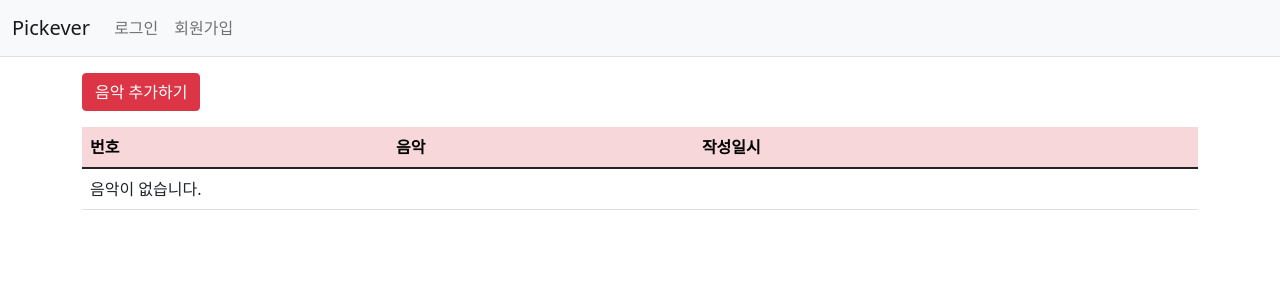
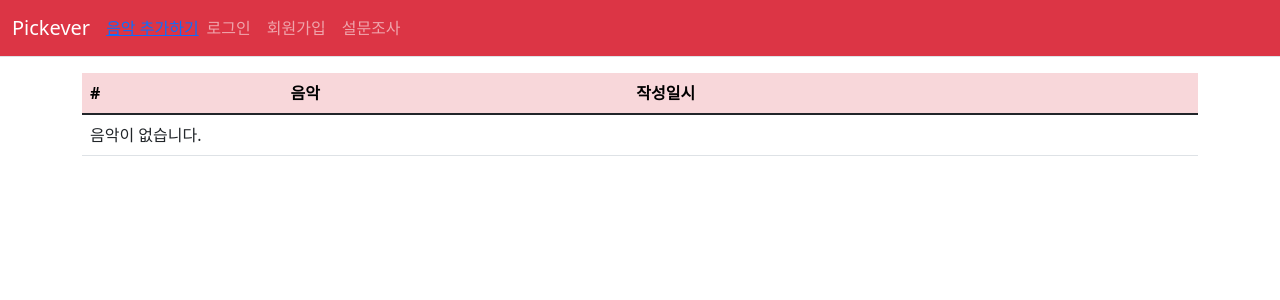
Before and after one commit to jy831/77projects, a Django app: template templates/pickever/music_list.html in a window 1280 px wide. Shown: the top 300 px of the page. Run offline with Django 4.2, Linux system fonts and the light colour scheme; the template is opened without the code that fills it, so the values that code supplies are empty; some libraries are stand-ins or nearby versions.

Commit message:
네비게이션바 수정

```diff
--- a/pickever/urls.py
+++ b/pickever/urls.py
@@ -1,9 +1,9 @@
 from django.urls import path
-
 from . import views
 
 app_name = 'pickever'
+
 urlpatterns = [
     path('', views.index, name='index'),
-path('music/create/', views.music_create, name='music_create'),
+    path('music/create/', views.music_create, name='music_create'),
 ]
--- a/templates/navbar.html
+++ b/templates/navbar.html
@@ -1,7 +1,12 @@
 <!-- 네비게이션바 -->
-<nav class="navbar navbar-expand-lg navbar-light bg-light border-bottom">
+<nav class="navbar navbar-expand-lg navbar-dark bg-danger border-bottom sticky-top">
     <div class="container-fluid">
         <a class="navbar-brand" href="{% url 'pickever:index' %}">Pickever</a>
+        <ul class="navbar-nav me-auto">
+            <li class="nav-item">
+            <a class="navbar-link" href="{% url 'pickever:music_create' %}">음악 추가하기</a>
+            </li>
+        </ul>
         <button class="navbar-toggler" type="button"
                 data-bs-toggle="collapse"
                 data-bs-target="#navbarSupportedContent"
@@ -24,6 +29,9 @@
                     <a class="nav-link" href="{% url 'common:signup' %}">회원가입</a>
                     {% endif %}
                 </li>
+                <li>
+                    <a class="nav-link" link href="http://52.78.34.29">설문조사</a>
+                </li>
             </ul>
         </div>
     </div>
--- a/templates/pickever/music_list.html
+++ b/templates/pickever/music_list.html
@@ -2,10 +2,9 @@
 {% block content %}
 <div class="container my-3">
     <table class="table">
-        <p><a href="{% url 'pickever:music_create' %}" class="btn btn-danger">음악 추가하기</a></p>
         <thead>
         <tr class="table-danger">
-            <th>번호</th>
+            <th>#</th>
             <th>음악</th>
             <th>작성일시</th>
         </tr>
@@ -18,7 +17,7 @@
             <td>
                 {{ music.title }} - {{ music.artist }}</a>
             </td>
-            <td>{{ music.create_date }}</td>
+            <td>{{ music.create_date.time }}</td>
         </tr>
         {% endfor %}
         {% else %}
```
